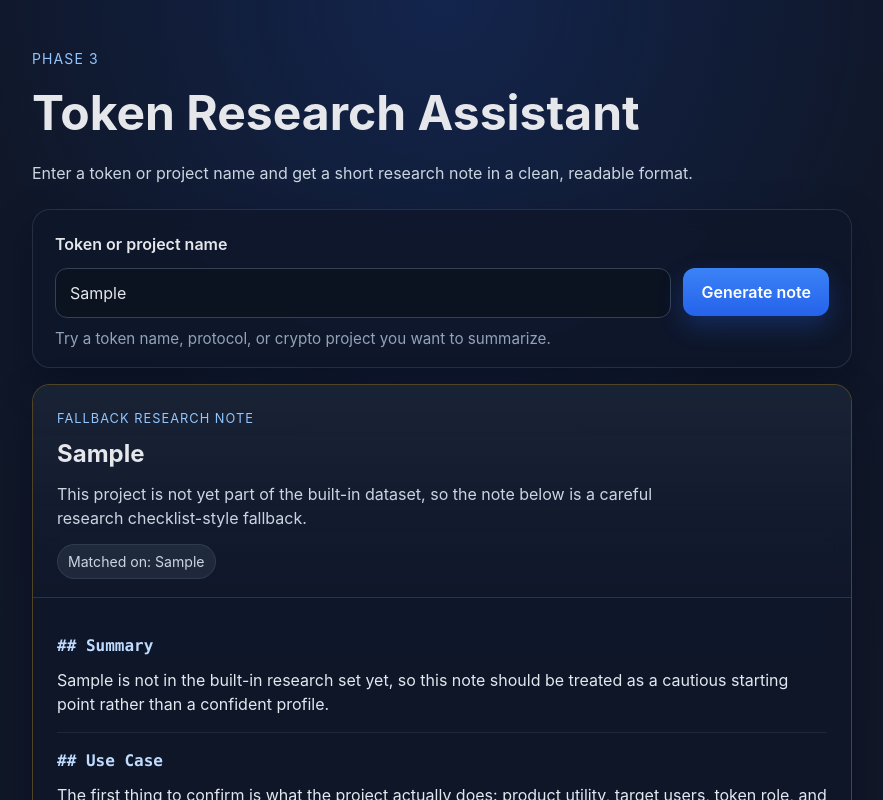
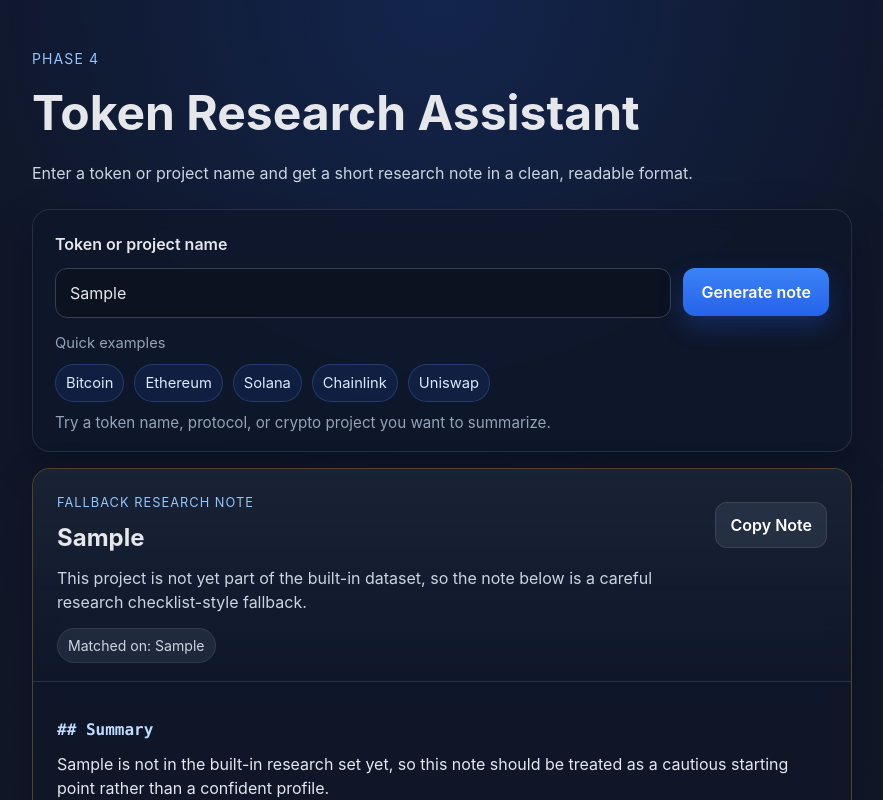
Before and after one commit to Ifeanyiuche98/token-research-assistant, a React (Vite) app in the folder token-research-assistant/: page / in a window 1280 px wide. Both pictures are taken after typing "Sample" into the empty fields and a click on the button "Generate note". Shown: the top 800 px of the page, without its empty margins (198-1081 px from the left). Built offline with nearby package versions, Linux system fonts and the light colour scheme.

Commit message:
Add copy note and quick samples

```diff
--- a/token-research-assistant/src/App.tsx
+++ b/token-research-assistant/src/App.tsx
@@ -5,6 +5,8 @@ import { LoadingState } from './components/LoadingState';
 import type { ResearchNote as ResearchNoteType } from './types/research';
 import { generateResearchNote } from './utils/generateResearchNote';
 import { supportedProjects } from './data/mockResearch';
+
+const quickSamples = ['Bitcoin', 'Ethereum', 'Solana', 'Chainlink', 'Uniswap'];
 
 function App() {
   const [query, setQuery] = useState('');
@@ -18,6 +20,11 @@ function App() {
     if (error && value.trim()) {
       setError('');
     }
+  };
+
+  const handleSelectSample = (value: string) => {
+    setQuery(value);
+    setError('');
   };
 
   const handleGenerate = async () => {
@@ -43,7 +50,7 @@ function App() {
   return (
     <main className="page">
       <section className="hero">
-        <p className="eyebrow">Phase 3</p>
+        <p className="eyebrow">Phase 4</p>
         <h1>Token Research Assistant</h1>
         <p className="subtitle">
           Enter a token or project name and get a short research note in a clean, readable format.
@@ -54,8 +61,10 @@ function App() {
         value={query}
         onChange={handleChange}
         onSubmit={handleGenerate}
+        onSelectSample={handleSelectSample}
         isLoading={isLoading}
         error={error}
+        samples={quickSamples}
       />
 
       {!note && !isLoading ? (
--- a/token-research-assistant/src/components/ResearchNote.tsx
+++ b/token-research-assistant/src/components/ResearchNote.tsx
@@ -1,3 +1,4 @@
+import { useState } from 'react';
 import type { ResearchNote as ResearchNoteType } from '../types/research';
 
 type ResearchNoteProps = {
@@ -11,12 +12,37 @@ const sections = [
   { title: 'Ecosystem Notes', content: (note: ResearchNoteType) => note.ecosystemNotes }
 ];
 
+function buildCopyText(note: ResearchNoteType) {
+  return [`# ${note.project}`, '', ...sections.flatMap((section) => [`## ${section.title}`, section.content(note), ''])].join('\n').trim();
+}
+
 export function ResearchNote({ note }: ResearchNoteProps) {
+  const [copyStatus, setCopyStatus] = useState<'idle' | 'copied' | 'failed'>('idle');
+
+  const handleCopy = async () => {
+    try {
+      await navigator.clipboard.writeText(buildCopyText(note));
+      setCopyStatus('copied');
+      window.setTimeout(() => setCopyStatus('idle'), 2000);
+    } catch {
+      setCopyStatus('failed');
+      window.setTimeout(() => setCopyStatus('idle'), 2000);
+    }
+  };
+
   return (
     <section className={`card note-card ${note.isFallback ? 'note-card-fallback' : ''}`}>
       <div className="note-header">
-        <p className="note-kicker">{note.isFallback ? 'Fallback research note' : 'Markdown-style research note'}</p>
-        <h2>{note.project}</h2>
+        <div className="note-header-top">
+          <div>
+            <p className="note-kicker">{note.isFallback ? 'Fallback research note' : 'Markdown-style research note'}</p>
+            <h2>{note.project}</h2>
+          </div>
+          <button type="button" className="secondary-button" onClick={handleCopy}>
+            {copyStatus === 'copied' ? 'Copied' : copyStatus === 'failed' ? 'Copy failed' : 'Copy Note'}
+          </button>
+        </div>
+
         <p className="note-intro">
           {note.isFallback
             ? 'This project is not yet part of the built-in dataset, so the note below is a careful research checklist-style fallback.'
--- a/token-research-assistant/src/components/TokenForm.tsx
+++ b/token-research-assistant/src/components/TokenForm.tsx
@@ -2,11 +2,21 @@ type TokenFormProps = {
   value: string;
   onChange: (value: string) => void;
   onSubmit: () => void;
+  onSelectSample: (value: string) => void;
   isLoading: boolean;
   error: string;
+  samples: string[];
 };
 
-export function TokenForm({ value, onChange, onSubmit, isLoading, error }: TokenFormProps) {
+export function TokenForm({
+  value,
+  onChange,
+  onSubmit,
+  onSelectSample,
+  isLoading,
+  error,
+  samples
+}: TokenFormProps) {
   return (
     <div className="card form-card">
       <label className="label" htmlFor="project-name">
@@ -39,6 +49,24 @@ export function TokenForm({ value, onChange, onSubmit, isLoading, error }: Token
           )}
         </button>
       </div>
+
+      <div className="sample-row">
+        <p className="sample-label">Quick examples</p>
+        <div className="chip-list">
+          {samples.map((sample) => (
+            <button
+              key={sample}
+              type="button"
+              className="chip chip-button"
+              onClick={() => onSelectSample(sample)}
+              disabled={isLoading}
+            >
+              {sample}
+            </button>
+          ))}
+        </div>
+      </div>
+
       {error ? (
         <p id="project-name-error" className="error-text" role="alert">
           {error}
--- a/token-research-assistant/src/styles.css
+++ b/token-research-assistant/src/styles.css
@@ -88,6 +88,16 @@ h1 {
   align-items: flex-start;
 }
 
+.sample-row {
+  margin-top: 14px;
+}
+
+.sample-label {
+  margin: 0 0 10px;
+  color: #94a3b8;
+  font-size: 0.92rem;
+}
+
 .input {
   flex: 1;
   min-height: 48px;
@@ -109,24 +119,40 @@ h1 {
   box-shadow: 0 0 0 4px rgba(248, 113, 113, 0.12);
 }
 
-.button {
+.button,
+.secondary-button {
   border: none;
   border-radius: 12px;
   min-height: 48px;
   padding: 12px 18px;
-  background: linear-gradient(180deg, #3b82f6 0%, #2563eb 100%);
   color: white;
   cursor: pointer;
   font-weight: 600;
   transition: transform 0.15s ease, box-shadow 0.15s ease, opacity 0.15s ease;
+}
+
+.button {
+  background: linear-gradient(180deg, #3b82f6 0%, #2563eb 100%);
   box-shadow: 0 10px 24px rgba(37, 99, 235, 0.28);
 }
 
-.button:hover:not(:disabled) {
+.secondary-button {
+  min-height: 40px;
+  padding: 10px 14px;
+  background: rgba(148, 163, 184, 0.12);
+  border: 1px solid rgba(148, 163, 184, 0.18);
+  box-shadow: none;
+}
+
+.button:hover:not(:disabled),
+.secondary-button:hover:not(:disabled),
+.chip-button:hover:not(:disabled) {
   transform: translateY(-1px);
 }
 
-.button:disabled {
+.button:disabled,
+.secondary-button:disabled,
+.chip-button:disabled {
   opacity: 0.75;
   cursor: not-allowed;
 }
@@ -134,11 +160,16 @@ h1 {
 .button-content,
 .loading-inline,
 .note-meta,
-.chip-list {
+.chip-list,
+.note-header-top {
   display: flex;
   align-items: center;
   gap: 10px;
   flex-wrap: wrap;
+}
+
+.note-header-top {
+  justify-content: space-between;
 }
 
 .helper-text,
@@ -219,6 +250,10 @@ h1 {
   font-size: 0.92rem;
 }
 
+.chip-button {
+  cursor: pointer;
+}
+
 .note-card {
   padding: 0;
   overflow: hidden;
@@ -289,11 +324,14 @@ h1 {
     padding: 32px 16px 48px;
   }
 
-  .form-row {
+  .form-row,
+  .note-header-top {
     flex-direction: column;
+    align-items: stretch;
   }
 
-  .button {
+  .button,
+  .secondary-button {
     width: 100%;
   }
 
```
